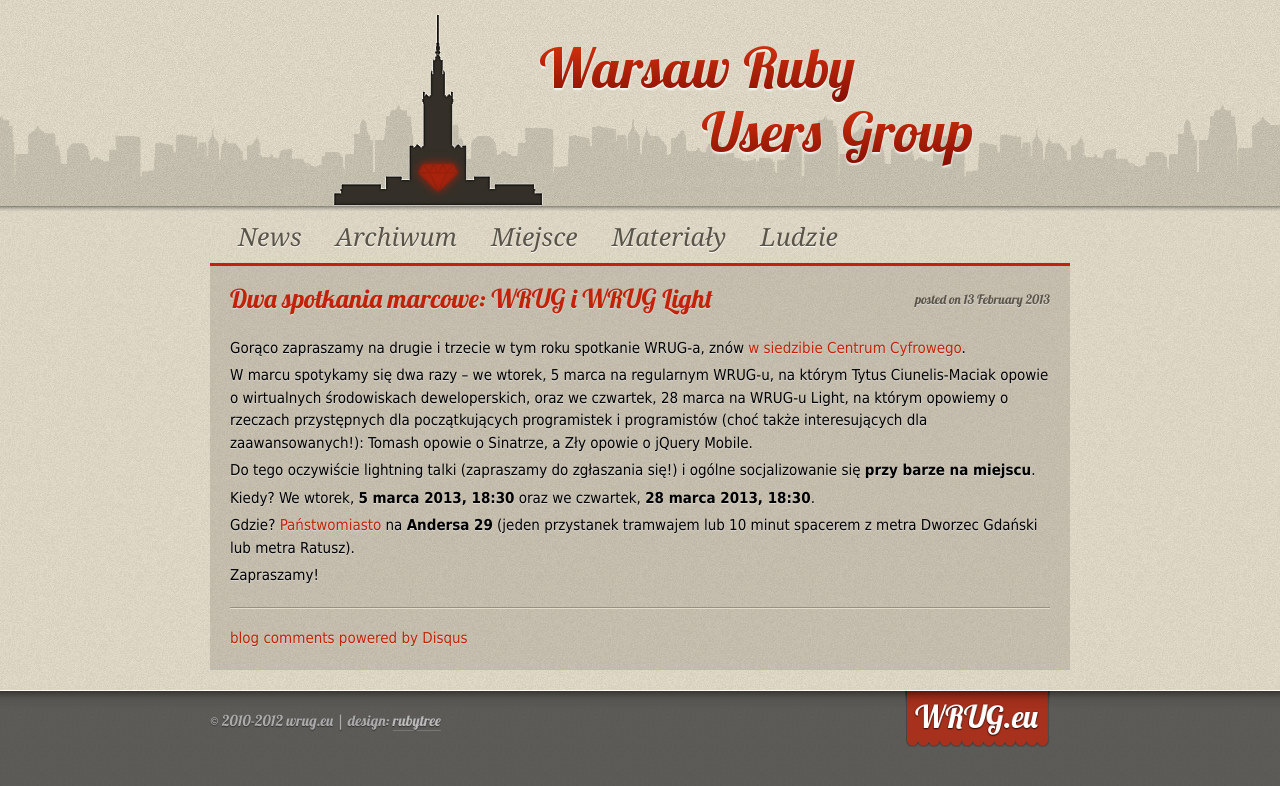
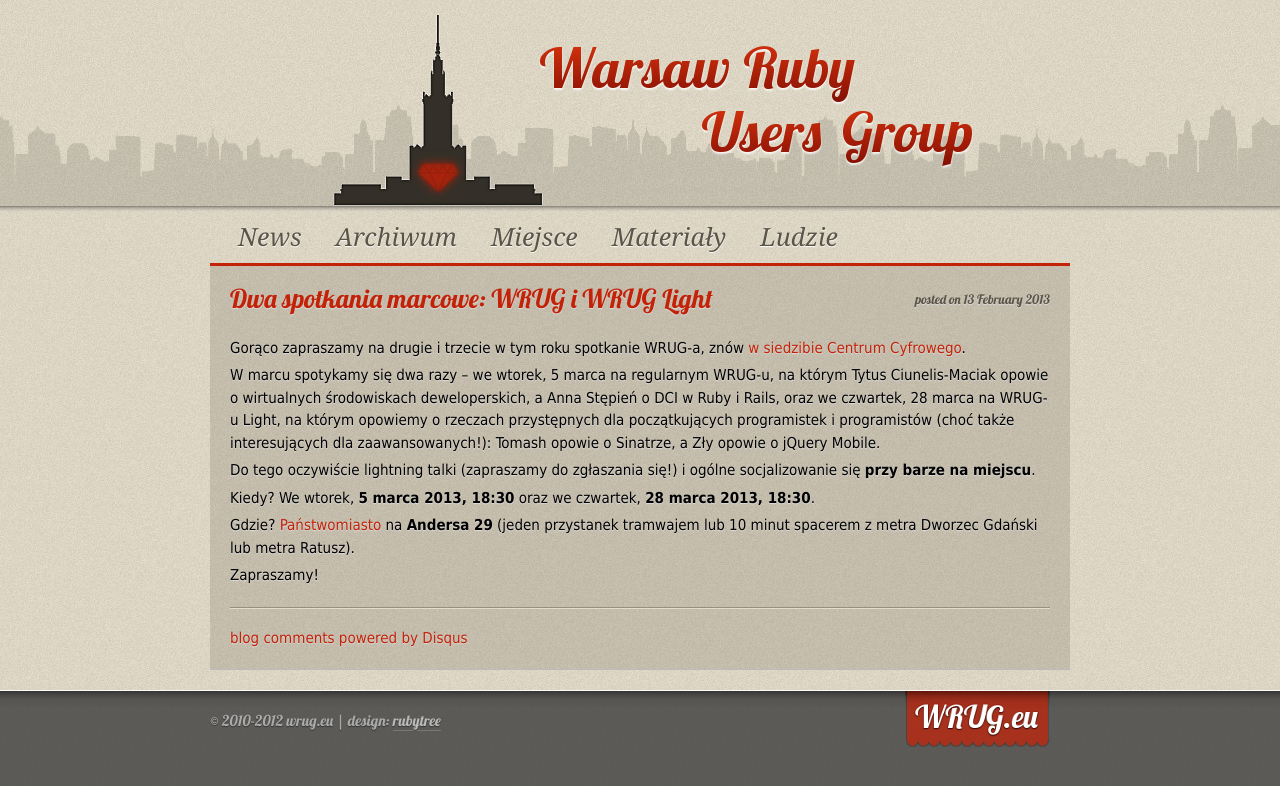
Before and after one commit to wrug/wrug.eu, a Jekyll site: the page built from _posts/2013-02-13-spotkanie-marcowe.md, in a window 1280 px wide. Shown: the top 786 px of the page. Built offline with Jekyll 4.4.1, drawn with Linux system fonts in a browser that asks for light colours; comment, search, counter and statistics services are not loaded.

```diff
--- a/_posts/2013-02-13-spotkanie-marcowe.md
+++ b/_posts/2013-02-13-spotkanie-marcowe.md
@@ -6,13 +6,13 @@ title: 'Dwa spotkania marcowe: WRUG i WRUG Light'
 Gorąco zapraszamy na drugie i trzecie w tym roku spotkanie WRUG-a,
 znów [w siedzibie Centrum Cyfrowego](http://panstwomiasto.pl).
 
-W marcu spotykamy się dwa razy – we wtorek, 5 marca na
-regularnym WRUG-u, na którym Tytus Ciunelis-Maciak opowie
-o wirtualnych środowiskach deweloperskich, oraz we czwartek,
-28 marca na WRUG-u Light, na którym opowiemy o rzeczach
-przystępnych dla początkujących programistek i programistów
-(choć także interesujących dla zaawansowanych!): Tomash
-opowie o Sinatrze, a Zły opowie o jQuery Mobile.
+W marcu spotykamy się dwa razy – we wtorek, 5 marca na regularnym
+WRUG-u, na którym Tytus Ciunelis-Maciak opowie o wirtualnych
+środowiskach deweloperskich, a Anna Stępień o DCI w Ruby i Rails,
+oraz we czwartek, 28 marca na WRUG-u Light, na którym opowiemy
+o rzeczach przystępnych dla początkujących programistek
+i programistów (choć także interesujących dla zaawansowanych!):
+Tomash opowie o Sinatrze, a Zły opowie o jQuery Mobile.
 
 Do tego oczywiście lightning talki (zapraszamy do zgłaszania
 się!) i ogólne socjalizowanie się **przy barze na miejscu**.
```
